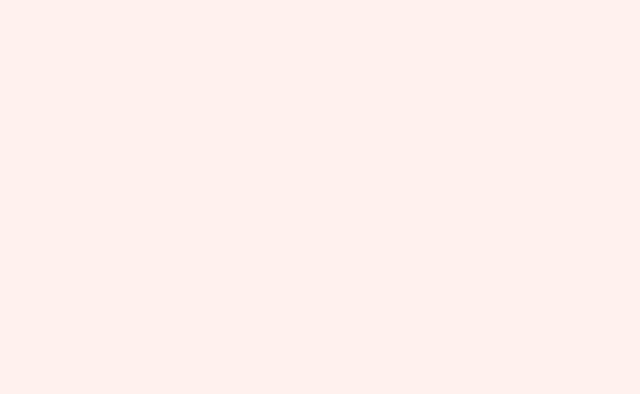
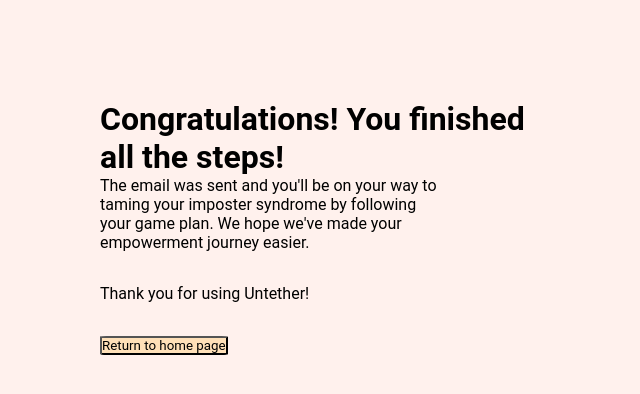
Before and after one commit to cherryontech/minty_fresh_project, a React (Create React App) app: page /woohoo in a window 1280 px wide. Before the commit this address had no page. Shown: the top 394 px of the page, without its empty margins (0-640 px from the left). Built offline with nearby package versions, Linux system fonts and the light colour scheme.

Commit message:
woohoo page

```diff
--- a/src/App.js
+++ b/src/App.js
@@ -14,6 +14,7 @@
 import InsertNamePage from './pages/InsertNamePage/InsertNamePage';
 import UserProfilePersona from './pages/UserProfilePersona/UserProfilePersona';
 import Congrats from './pages/Congrats/Congrats';
+import Woohoo from './pages/Woohoo/Woohoo';
 
 function App() {
 
@@ -94,6 +95,10 @@
        path="/congrats"
        element={<Congrats/>}
        />
+       <Route
+       path="/woohoo"
+       element={<Woohoo/>}
+       />
       </Routes>
 
 
--- /dev/null
+++ b/src/pages/Woohoo/Woohoo.jsx
@@ -0,0 +1,34 @@
+
+import "./Woohoo.scss"
+import React, {useState} from "react";
+import { useNavigate } from 'react-router-dom';
+
+//import React
+
+//Outline
+
+// write function
+const Woohoo = () => {
+
+    return (
+        <div className="woohoo">
+            <h1>Congratulations! You finished all the steps!</h1>
+            <div className="parent">
+            <p className="text-child">The email was sent and you'll be on your way to taming your imposter syndrome by
+                following your game plan. We hope we've made your empowerment journey easier.
+            </p>
+            </div>
+            <div className="parent-2">
+            <p className="child-2">Thank you for using Untether!</p>
+
+            </div>
+
+
+
+            <a href="../HomePage.jsx"><button type="button">Return to home page</button></a>
+        </div>
+
+
+    )
+}
+export default Woohoo;
--- /dev/null
+++ b/src/pages/Woohoo/Woohoo.scss
@@ -0,0 +1,26 @@
+@use '../../styles/partials/mixins' as *;
+@use '../../styles/partials/variables' as *;
+
+.woohoo {
+    display: flex;
+    flex-direction: column;
+    border-radius: 5%;
+    width: 650px;
+    /*margin: 0rem 1rem;*/
+    padding: 100px; /*1.5rem 1rem;*/
+}
+
+button {
+    background-color: #FFE0B8;
+    border-radius: 5%;
+}
+
+.parent, .parent-2 {
+    display: flex;
+    width: 350px;
+    padding-bottom: 2rem;
+}
+
+.text-box-child,.child-2 {
+    text-align: center;
+}
```
